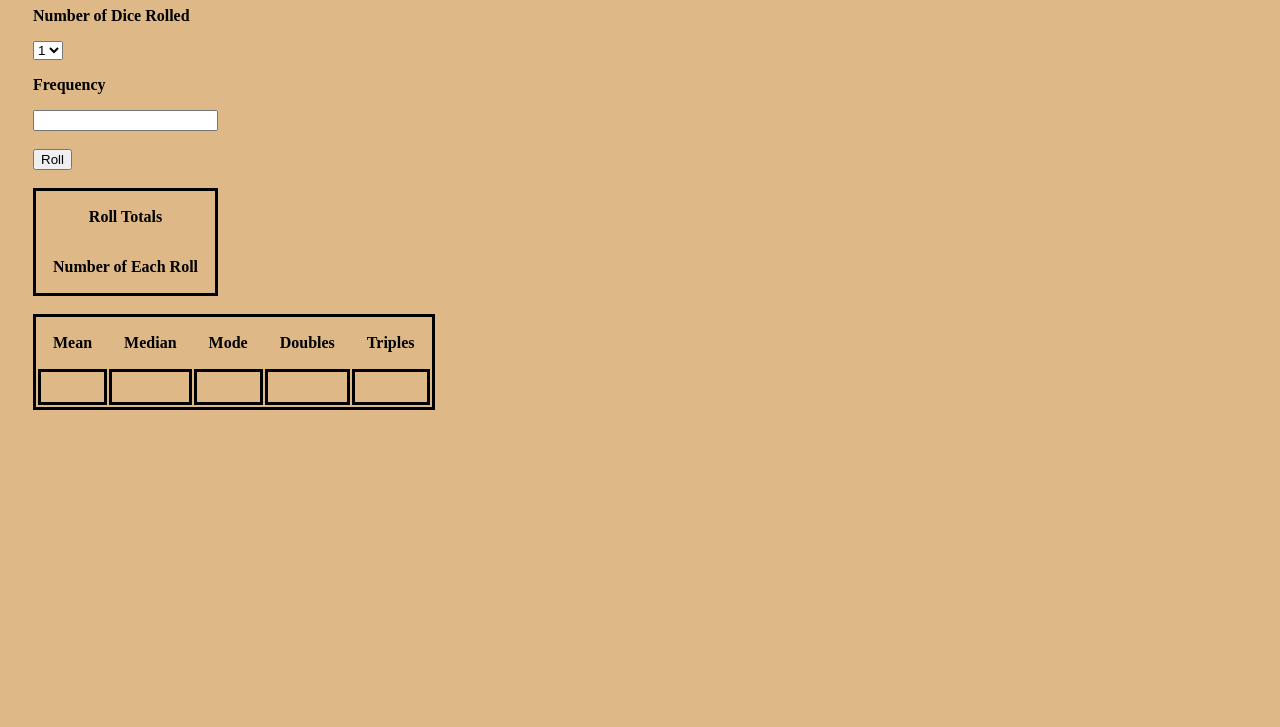
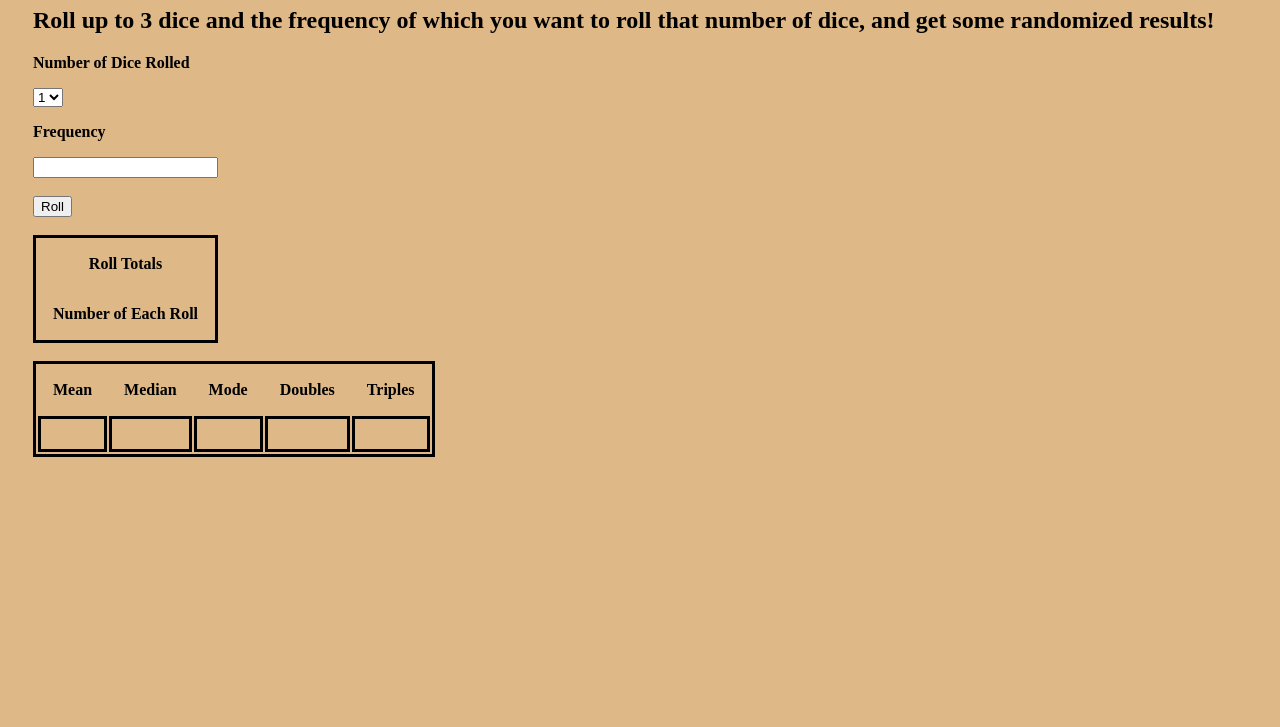
Before and after one commit to TrueOrFalse25/Level3JSProject, a plain HTML site: page index.html in a window 1280 px wide. Shown: the part 73-800 px from the top of the page. Drawn offline with Linux system fonts and the light colour scheme.

Commit message:
Add files via upload

```diff
--- a/index.html
+++ b/index.html
@@ -153,6 +153,9 @@
 </head>
 <body onload="initialize();">
     <h1>Roll Roll Roll Your Dice!</h1>
+    <h2>
+        Roll up to 3 dice and the frequency of which you want to roll that number of dice, and get some randomized results!
+    </h2>
     <form>
         <p><strong>Number of Dice Rolled</strong></p>
         <!-- <input type="number" id="numDice"> -->
```
